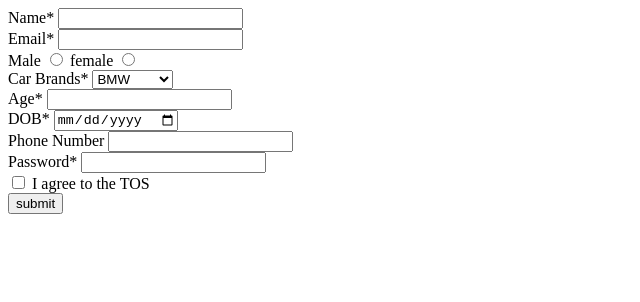
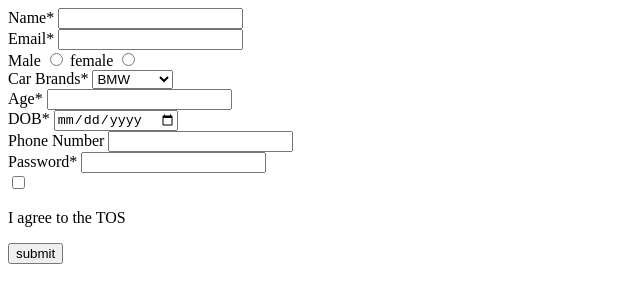
Before and after one commit to acciojob/signup-form-car-manim2903, a website: page main.html in a window 1280 px wide. Shown: the whole page, without its empty margins (0-640 px from the left). Drawn offline with Linux system fonts and the light colour scheme.

Commit message:
created a submission

```diff
--- a/main.html
+++ b/main.html
@@ -8,7 +8,7 @@
 
 <body>
 	<!-- the entire body must be written by student -->
-	<form action="#" method="get">
+	<form action="#" method="post">
 		<div>
 			<label for="name">Name*</label>
 			<input type="text" id="name" required name="name">
@@ -53,7 +53,9 @@
 		</ddiv>
 		<div>
 			<input type="checkbox" required id="tos" name="tos">
-			<label for="tos">I agree to the TOS</label>
+			<label for="tos">
+				<p>I agree to the TOS</p>
+			</label>
 		</div>
 		<button type="submit">submit</button>
 	</form>
```
